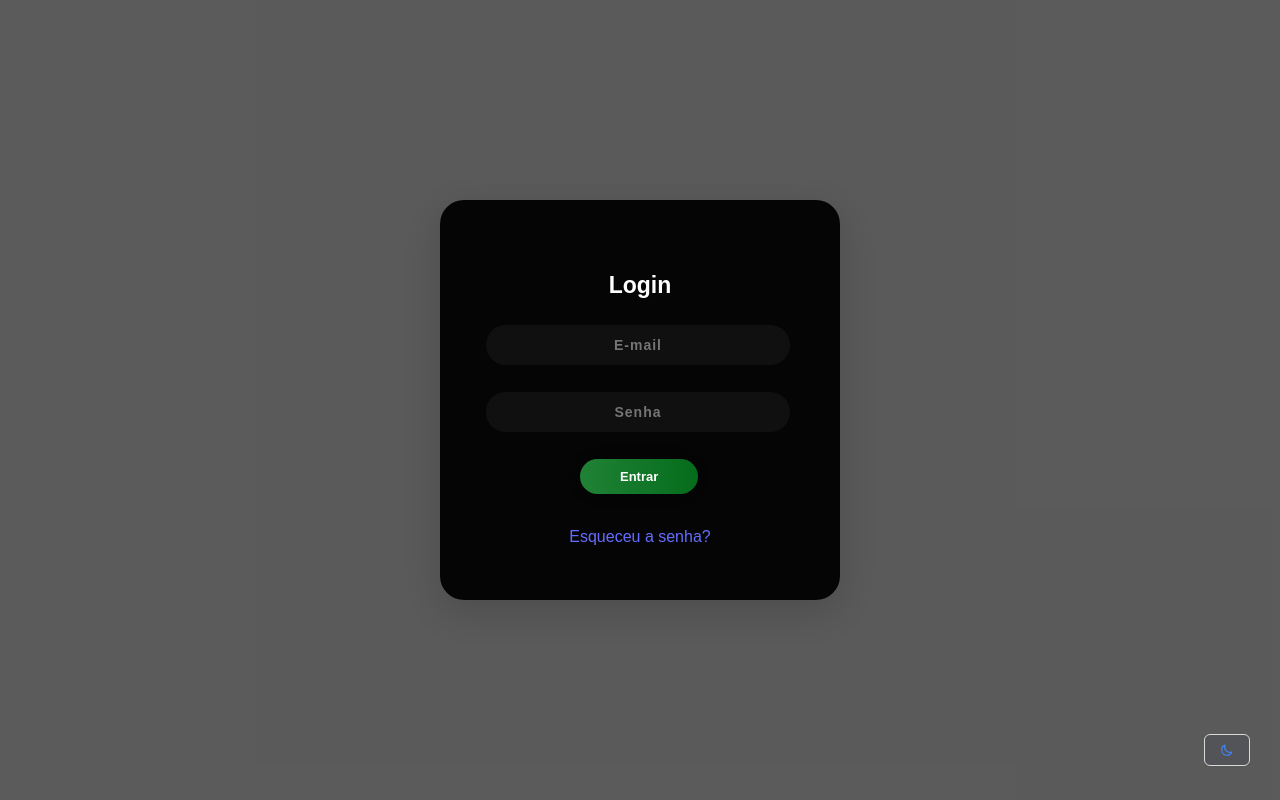
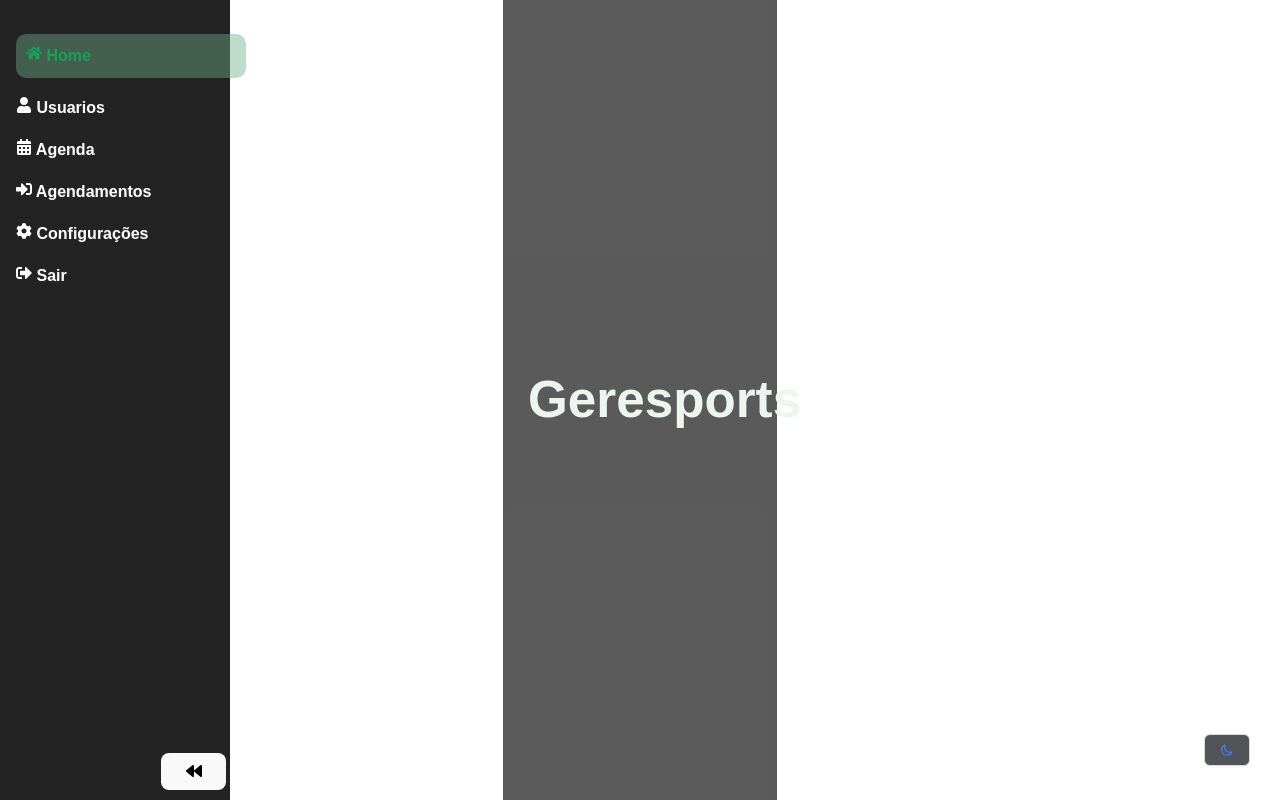
Before and after one commit to christianfelipecarvalho/ModalidadesEsportivas, a React (Vite) app: page /home in a window 1280 px wide. Built offline with nearby package versions, Linux system fonts and the light colour scheme; sample sign-in values are in the browser's storage.

Commit message:
Ajuste entre rotas, bloqueio atualização

```diff
--- a/src/App.jsx
+++ b/src/App.jsx
@@ -4,8 +4,9 @@ import { BrowserRouter, Route, Routes, useLocation } from "react-router-dom";
 import Home from "../src/pages/Home/Home";
 import './App.css';
 import NavBar from "./components/NavBar";
+import PrivateRoute from "./components/PrivateRoute";
 import ThemeToggle from "./components/ThemeToggle";
-import { CollapsedContext } from './contexts/CollapsedContext'; // Importe o CollapsedContext
+import { CollapsedContext } from './contexts/CollapsedContext';
 import Agenda from "./pages/Agenda/Agenda";
 import Agendamentos from "./pages/Agendamentos/Agendamentos";
 import Atleta from "./pages/Atleta/Atleta";
@@ -25,7 +26,7 @@ const NavBarWrapper = ({ isLoggedIn }) => {
 function App() {
   const [theme, setTheme] = useState(localStorage.getItem('theme') || "dark");
   const [isLoggedIn, setIsLoggedIn] = useState(false); // como false não aparece o navbar
-  const [collapsed, setCollapsed] = useState(false); // Adicione o estado collapsed
+  const [collapsed, setCollapsed] = useState(false); // Estado para controlar o menu colapsado
   useEffect(() => {
     localStorage.setItem('theme', theme);
   }, [theme]);
@@ -36,16 +37,16 @@ function App() {
 
   return (
     <ThemeContext.Provider value={{ theme, toggleTheme }}>
-      <CollapsedContext.Provider value={{ collapsed, setCollapsed }}> {/* Adicione o provedor de contexto CollapsedContext */}
+      <CollapsedContext.Provider value={{ collapsed, setCollapsed }}> {/* Contexto CollapsedContext */}
         <BrowserRouter>
-          <NavBarWrapper isLoggedIn={isLoggedIn} /> {/* Usando o novo componente NavBarWrapper */}
+          <NavBarWrapper isLoggedIn={isLoggedIn} /> {/*Componente NavBarWrapper */}
           <div className="App" id={theme}>
             <Routes>
               <Route path='/' element={ <Login setIsLoggedIn={setIsLoggedIn} />} />
-              <Route path='/home' element={isLoggedIn ? <Home /> : <Login setIsLoggedIn={setIsLoggedIn} />} />
-              <Route path='/atleta' element={isLoggedIn ? <Atleta /> : <Login setIsLoggedIn={setIsLoggedIn} />} />
-              <Route path='/agenda' element={isLoggedIn ? <Agenda /> : <Login setIsLoggedIn={setIsLoggedIn} />} />
-              <Route path='/agendamentos' element={isLoggedIn ? <Agendamentos /> : <Login setIsLoggedIn={setIsLoggedIn} />} />
+              <Route path='/home' element={<PrivateRoute><Home /></PrivateRoute>} />
+              <Route path='/atleta' element={<PrivateRoute><Atleta /></PrivateRoute>} />
+              <Route path='/agenda' element={<PrivateRoute><Agenda /></PrivateRoute>} />
+              <Route path='/agendamentos' element={<PrivateRoute><Agendamentos /></PrivateRoute> } />
               <Route path='/forgot' element={ <Forgot />} />
               <Route path='/confirmacao' element={ <Confirmacao />} />
               <Route path='/redefinirsenha' element={ <RedefinirSenha />} />
@@ -53,7 +54,7 @@ function App() {
             <ThemeToggle />
           </div>
         </BrowserRouter>
-      </CollapsedContext.Provider> {/* Feche o provedor de contexto CollapsedContext */}
+      </CollapsedContext.Provider> {/* Fecha o contexto CollapsedContext */}
     </ThemeContext.Provider>
   );
 }
--- a/src/components/NavBar.css
+++ b/src/components/NavBar.css
@@ -62,6 +62,7 @@
 .nav-link {
   margin-top: 18px;
   color: #ffffff;
+  font-weight: 600;
 }
 
 /* Cor das letras quando o link está ativo */
--- /dev/null
+++ b/src/components/PrivateRoute.jsx
@@ -0,0 +1,34 @@
+// import React from 'react';
+// import { Navigate } from 'react-router-dom';
+
+// const PrivateRoute = ({ children }) => {
+//   const token = localStorage.getItem('token');
+//   const isAuthenticated = token; // Aqui posso inserir mais alguma condição para autenticação
+
+//   return isAuthenticated ? children : <Navigate to="/" />;
+// };
+
+// export default PrivateRoute;
+
+
+// PrivateRoute.js
+import React from 'react';
+import { Navigate, useLocation } from 'react-router-dom';
+import NavBar from './NavBar';
+
+const PrivateRoute = ({ children }) => {
+  const token = localStorage.getItem('token');
+  const isAuthenticated = token;
+  const location = useLocation();
+
+  return isAuthenticated ? (
+    <>
+      {location.pathname !== '/' && location.pathname !== '/forgot' && location.pathname !== '/confirmacao' && <NavBar />}
+      {children}
+    </>
+  ) : (
+    <Navigate to="/" />
+  );
+};
+
+export default PrivateRoute;
```
